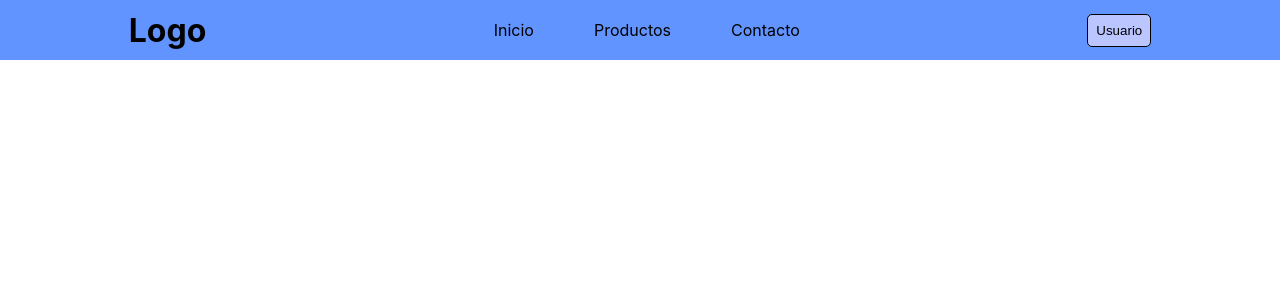
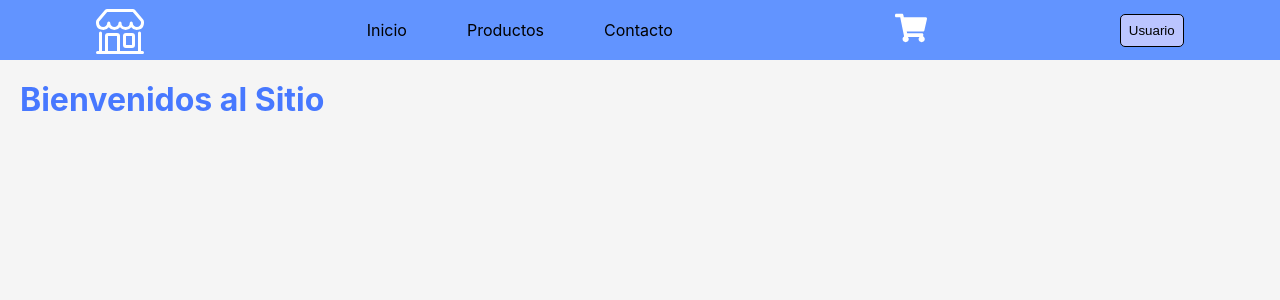
Before and after one commit to Axel2610/Ecommerce-React, a React (Create React App) app: page / in a window 1280 px wide. Shown: the top 300 px of the page. Built offline with nearby package versions, Linux system fonts and the light colour scheme.

Commit message:
Segunda Entrega

```diff
--- a/package.json
+++ b/package.json
@@ -8,6 +8,7 @@
     "@testing-library/user-event": "^12.8.3",
     "react": "^17.0.2",
     "react-dom": "^17.0.2",
+    "react-icons": "^4.3.1",
     "react-scripts": "4.0.3",
     "web-vitals": "^1.1.2"
   },
--- a/src/App.css
+++ b/src/App.css
@@ -1,38 +1,10 @@
-.App {
-  text-align: center;
+*{
+  margin: 0;
+  padding: 0;
+  box-sizing: border-box;
 }
 
-.App-logo {
-  height: 40vmin;
-  pointer-events: none;
+body{
+  width: 100%;
+  background-color: rgb(245, 245, 245);
 }
-
-@media (prefers-reduced-motion: no-preference) {
-  .App-logo {
-    animation: App-logo-spin infinite 20s linear;
-  }
-}
-
-.App-header {
-  background-color: #282c34;
-  min-height: 100vh;
-  display: flex;
-  flex-direction: column;
-  align-items: center;
-  justify-content: center;
-  font-size: calc(10px + 2vmin);
-  color: white;
-}
-
-.App-link {
-  color: #61dafb;
-}
-
-@keyframes App-logo-spin {
-  from {
-    transform: rotate(0deg);
-  }
-  to {
-    transform: rotate(360deg);
-  }
-}
--- a/src/App.js
+++ b/src/App.js
@@ -1,10 +1,13 @@
-import {NavBar} from "./components/NavBar"
-import './estilos.css'
+import React from 'react'
+import {NavBar} from "./components/Navbar/NavBar"
+import './App.css'
+import {ItemListContainer} from "./components/ItemListContainer/ItemListContainer"
 
 function App() {
   return (
     <div className="miApp">
     <NavBar/>
+    <ItemListContainer/>
     </div>
   );
 }
--- /dev/null
+++ b/src/components/CartWidget/CartWidget.css
@@ -0,0 +1,4 @@
+.cardWidget{
+    color: white;
+    font-size: 2rem;
+}
--- /dev/null
+++ b/src/components/CartWidget/CartWidget.js
@@ -0,0 +1,11 @@
+import React from 'react'
+import './CartWidget.css'
+import {FaShoppingCart} from "react-icons/fa"
+
+export const CartWidget = () =>{
+    return(
+        <div>
+            <FaShoppingCart className="cardWidget"/>
+        </div>
+    )
+}
--- /dev/null
+++ b/src/components/ItemListContainer/ItemListContainer.css
@@ -0,0 +1,5 @@
+.tituloPrincipal{
+    font-size: 2rem;
+    color: rgb(71, 120, 255);
+    margin: 20px;
+}
--- /dev/null
+++ b/src/components/ItemListContainer/ItemListContainer.js
@@ -0,0 +1,11 @@
+import React from 'react'
+import './ItemListContainer.css'
+
+
+export const ItemListContainer = () =>{
+    return(
+        <div>
+            <h2 className="tituloPrincipal">Bienvenidos al Sitio</h2>
+        </div>
+    )
+}
--- a/src/estilos.css
+++ b/src/components/Navbar/NavBar.css
@@ -1,12 +1,3 @@
-*{
-    margin: 0;
-    padding: 0;
-    box-sizing: border-box;
-}
-
-body{
-    width: 100%;
-}
 
 header{
     background-color: rgb(98, 148, 255);
@@ -31,5 +22,10 @@ li{
 
 .botonUsuario:hover{
     color: white;
-    background-color: rgb(5, 83, 253);
+    background-color: rgba(5, 84, 253, 0.233);
 }
+
+.iconoHeader{
+    font-size: 3rem;
+    color: white;
+}
--- a/src/components/NavBar.js
+++ b/src/components/Navbar/NavBar.js
@@ -1,13 +1,19 @@
+import React from 'react'
+import './NavBar.css'
+import { CartWidget } from '../CartWidget/CartWidget'
+import {BsShop} from 'react-icons/bs'
+
 
 export const NavBar = () =>{
     return(
     <header>
-        <h1>Logo</h1>
+        <BsShop className="iconoHeader"/>
         <ul>
             <li>Inicio</li>
             <li>Productos</li>
             <li>Contacto</li>
         </ul>
+        <CartWidget/>
         <button className="botonUsuario">Usuario</button>
     </header>
 
```
Also changed, not shown: 1 other file (tests, documents, lock files or other folders).
